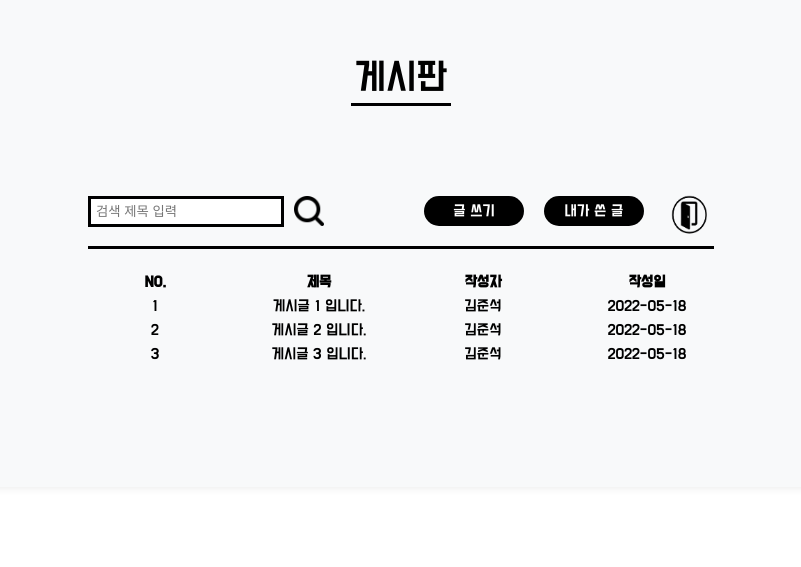
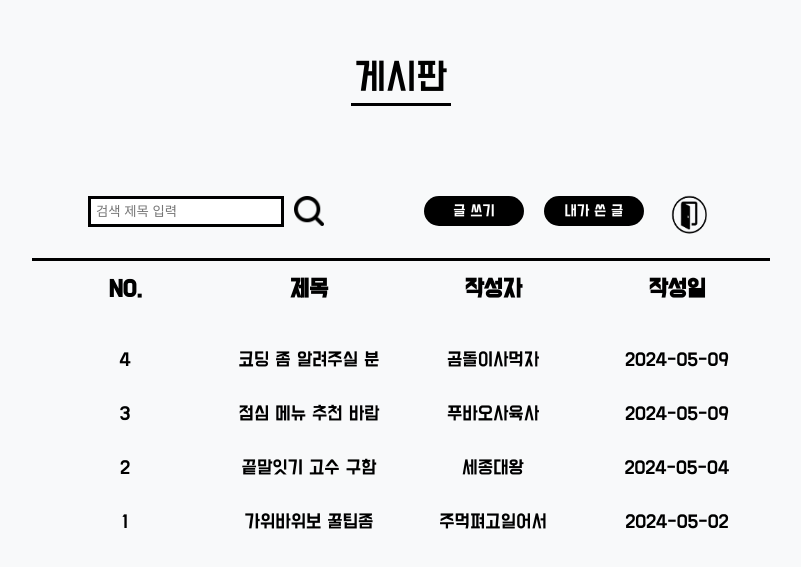
Before and after one commit to qarksangwon/AskMe, a React (Create React App) app in the folder minifront/: page /board in a window 1280 px wide. Shown: the part 147-714 px from the top of the page, without its empty margins (239-1040 px from the left). Built offline with nearby package versions, Linux system fonts and the light colour scheme.

Commit message:
게시판 수정

```diff
--- a/minifront/src/boardPage/board.css
+++ b/minifront/src/boardPage/board.css
@@ -1,5 +1,14 @@
 th,
 td {
-  min-width: 160px;
-  height: 10px;
+  min-width: 180px;
 }
+
+th {
+  font-size: 25px;
+  height: 70px;
+}
+
+td {
+  font-size: 20px;
+  height: 50px;
+}
--- a/minifront/src/boardPage/boardMain.js
+++ b/minifront/src/boardPage/boardMain.js
@@ -38,8 +38,6 @@ const Title = styled.div`
 `;
 
 const Boardhead = styled.div`
-  padding-bottom: 10px;
-  border-bottom: 3px solid black;
   margin-top: 80px;
 
   display: flex;
@@ -68,6 +66,10 @@ const Btn = styled.div`
 
   &:hover {
     cursor: pointer;
+    background-color: white;
+    color: black;
+    font-weight: 300;
+    transition: all 0.2s ease-in-out;
   }
 `;
 
@@ -75,6 +77,10 @@ const BtnWrite = styled.div``;
 
 const BtnMyWrite = styled.div``;
 
+const TableTitle = styled.div`
+  padding-top: 10px;
+  border-top: 3px solid black;
+`;
 const Board = () => {
   return (
     <Container>
@@ -93,30 +99,37 @@ const Board = () => {
         <Exit src={exit} />
       </Boardhead>
       <table>
-        <tr>
+        <TableTitle>
           <th>NO.</th>
           <th>제목</th>
           <th>작성자</th>
           <th>작성일</th>
-        </tr>
-        <tr>
-          <td>1</td>
-          <td>게시글 1 입니다.</td>
-          <td>김준석</td>
-          <td>2022-05-18</td>
-        </tr>
-        <tr>
-          <td>2</td>
-          <td>게시글 2 입니다.</td>
-          <td>김준석</td>
-          <td>2022-05-18</td>
-        </tr>
-        <tr>
-          <td>3</td>
-          <td>게시글 3 입니다.</td>
-          <td>김준석</td>
-          <td>2022-05-18</td>
-        </tr>
+
+          <tr>
+            <td>4</td>
+            <td>코딩 좀 알려주실 분</td>
+            <td>곰돌이사먹자</td>
+            <td>2024-05-09</td>
+          </tr>
+          <tr>
+            <td>3</td>
+            <td>점심 메뉴 추천 바람</td>
+            <td>푸바오사육사</td>
+            <td>2024-05-09</td>
+          </tr>
+          <tr>
+            <td>2</td>
+            <td>끝말잇기 고수 구함</td>
+            <td>세종대왕</td>
+            <td>2024-05-04</td>
+          </tr>
+          <tr>
+            <td>1</td>
+            <td>가위바위보 꿀팁좀</td>
+            <td>주먹펴고일어서</td>
+            <td>2024-05-02</td>
+          </tr>
+        </TableTitle>
       </table>
     </Container>
   );
```
